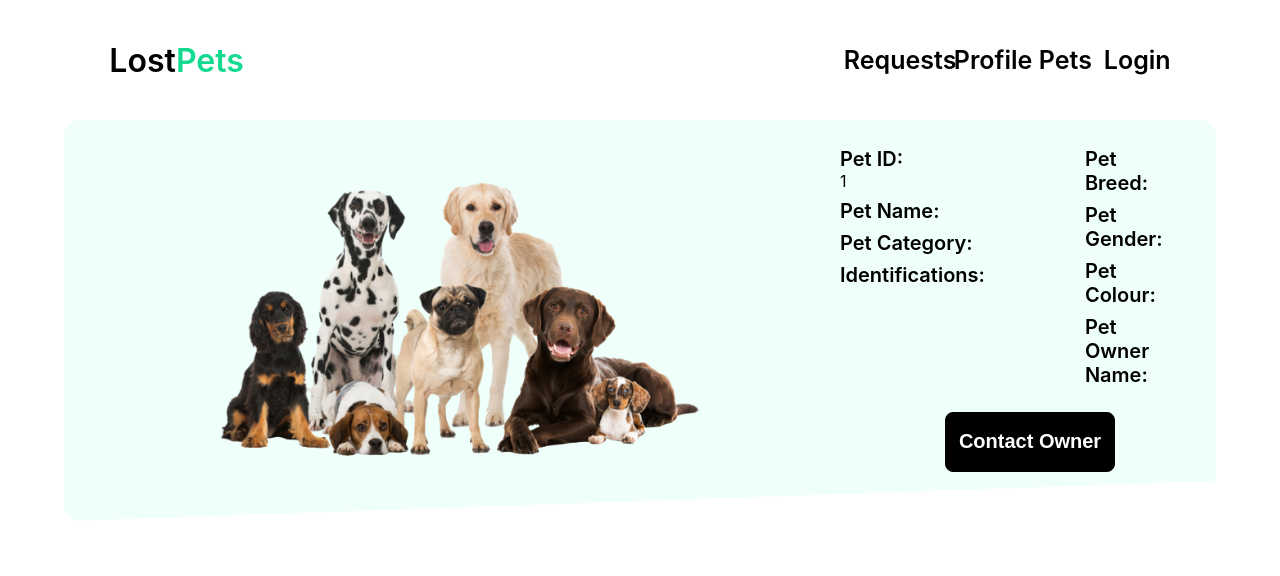
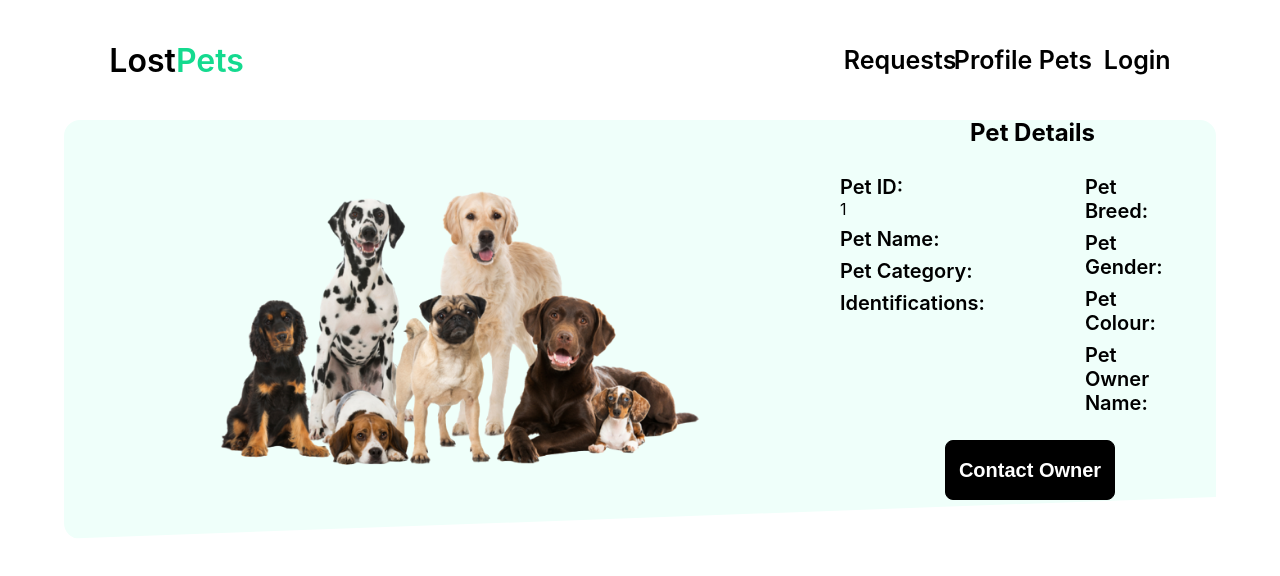
Before and after one commit to kartikeya532001/LostPet, a React (Create React App) app: page /petdetails/1 in a window 1280 px wide. Shown: the top 576 px of the page. Built offline with nearby package versions, Linux system fonts and the light colour scheme; no server answers.

Commit message:
margin in petdetails

```diff
--- a/src/Petdetails.jsx
+++ b/src/Petdetails.jsx
@@ -109,7 +109,7 @@ function PetDetails() {
                 </motion.div>
                 <div className='right_content_wrapper3'>
                 <div className='Petd'>
-                    <motion.h2 variants={fadeInUp}> Pet Details</motion.h2>
+                    <motion.h2 variants={fadeInUp} style={{marginTop:'40px'}}> Pet Details</motion.h2>
                     <div className='flex'>
                         <div className='divl'>
                                 <ul>
```
